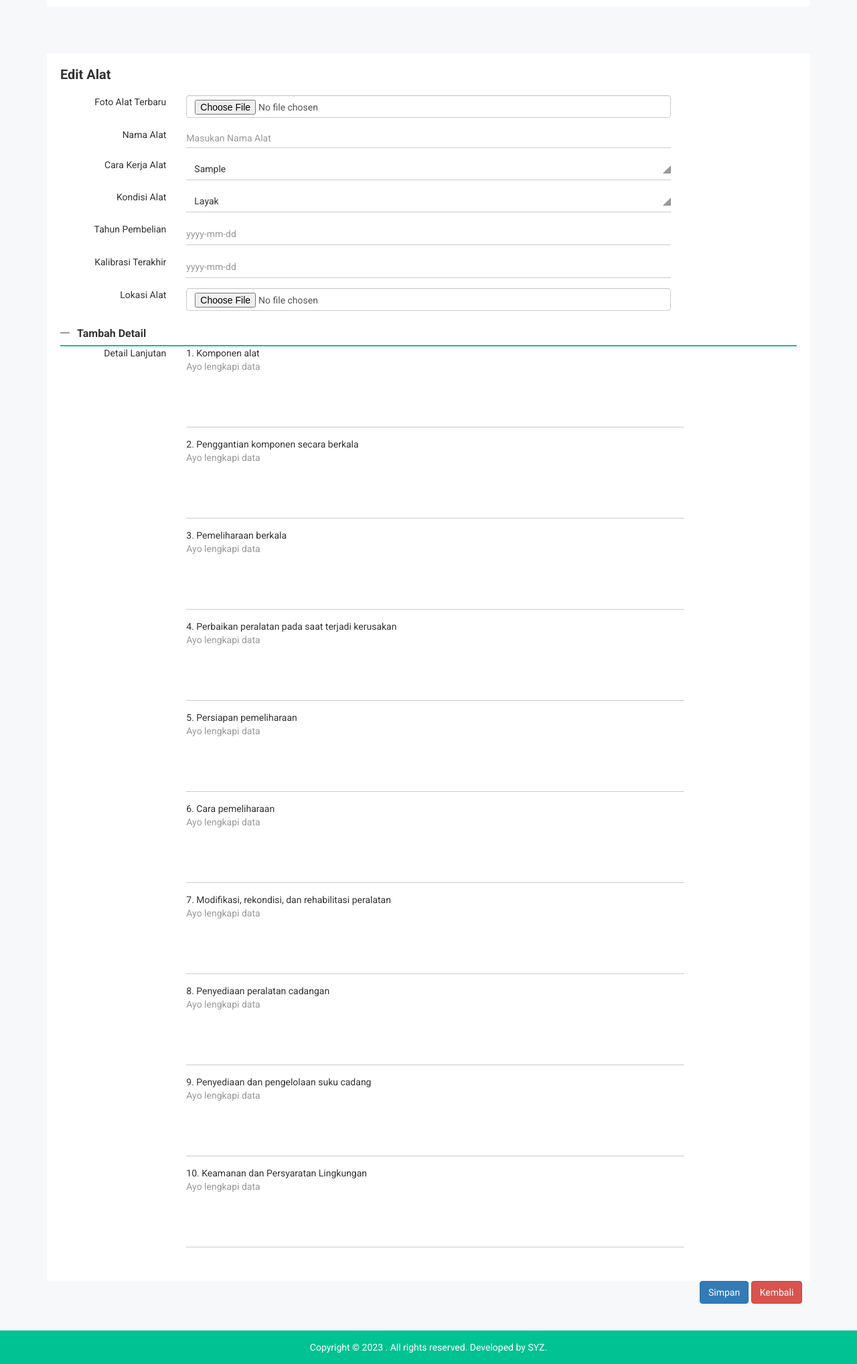
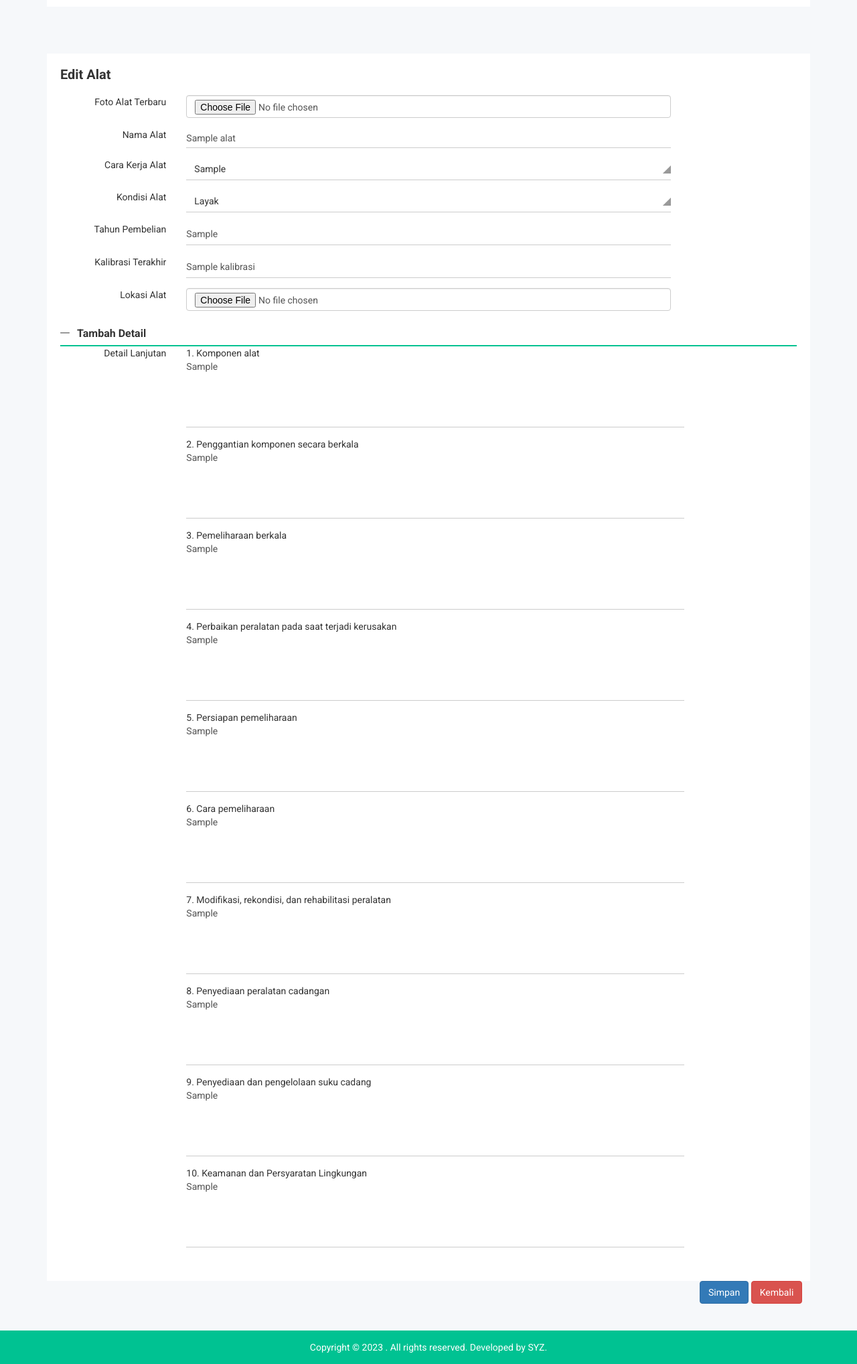
Before and after one commit to satriasapta/inventaris-alat-meteorologi, a CodeIgniter 4 app: template app/Views/admin/editalat.php in a window 1280 px wide, after a click on "Tambah Detail". Shown: the part 220-2256 px from the top of the page at 67% size. Run offline with PHP 8.4 and a stand-in for CodeIgniter, Linux system fonts and the light colour scheme; the template is opened without the code that fills it: most values are stand-ins (such as "Sample title", 1, 10 or a date in 2020); some libraries are stand-ins or nearby versions; some web fonts are replaced.

Commit message:
edit detail alat

```diff
--- a/app/Views/admin/editalat.php
+++ b/app/Views/admin/editalat.php
@@ -41,7 +41,7 @@
                                     </div>
                                     <div class="col-lg-8 col-md-7 col-sm-7 col-xs-12">
                                         <div class="nk-int-st">
-                                            <input type="text" name="nama_alat" class="form-control input-sm" placeholder="Masukan Nama Alat" required>
+                                            <input type="text" name="nama_alat" class="form-control input-sm" value="<?= $alat->nama_alat; ?>" required>
                                         </div>
                                     </div>
                                 </div>
@@ -93,7 +93,7 @@
                                         <div class="form-group nk-datapk-ctm form-elet-mg" id="data_3">
                                             <div class="input-group date nk-int-st">
                                                 <span class="input-group-addon"></span>
-                                                <input type="text" name="tahun_pembelian" class="form-control" value="" placeholder="yyyy-mm-dd" required>
+                                                <input type="text" name="tahun_pembelian" class="form-control" value="<?= $alat->tahun_pembelian; ?>" placeholder="yyyy-mm-dd" required>
                                             </div>
                                         </div>
                                     </div>
@@ -110,7 +110,7 @@
                                         <div class="form-group nk-datapk-ctm form-elet-mg" id="data_2">
                                             <div class="input-group date nk-int-st">
                                                 <span class="input-group-addon"></span>
-                                                <input type="text" name="kalibrasi" class="form-control" value="" placeholder="yyyy-mm-dd" required>
+                                                <input type="text" name="kalibrasi" class="form-control" value="<?= $alat->kalibrasi ?>"placeholder="yyyy-mm-dd" required>
                                             </div>
                                         </div>
                                     </div>
@@ -125,7 +125,7 @@
                                     </div>
                                     <div class="col-lg-8 col-md-7 col-sm-7 col-xs-12">
                                         <div class="nk-int-st">
-                                            <input type="file" name="lokasi_alat" class="form-control" required>
+                                            <input type="file" name="lokasi_alat" class="form-control" value="<?= $alat->lokasi_alat; ?>" required>
                                         </div>
                                     </div>
                                 </div>
@@ -158,7 +158,7 @@
                                                                         <div class="form-group">
                                                                             <label>1. Komponen alat</label>
                                                                             <div class="nk-int-st">
-                                                                                <textarea class="form-control" rows="5" placeholder="Ayo lengkapi data" name="komponen_alat"></textarea>
+                                                                                <textarea class="form-control" rows="5" placeholder="Ayo lengkapi data" name="komponen_alat"><?= $alat->komponen_alat; ?></textarea>
                                                                             </div>
                                                                         </div>
                                                                     </div>
@@ -173,7 +173,7 @@
                                                                         <div class="form-group">
                                                                             <label>2. Penggantian komponen secara berkala</label>
                                                                             <div class="nk-int-st">
-                                                                                <textarea class="form-control" rows="5" placeholder="Ayo lengkapi data" name="penggantian_komponen"></textarea>
+                                                                                <textarea class="form-control" rows="5" placeholder="Ayo lengkapi data" value="" name="penggantian_komponen"><?= $alat->penggantian_komponen; ?></textarea>
                                                                             </div>
                                                                         </div>
                                                                     </div>
@@ -188,7 +188,7 @@
                                                                         <div class="form-group">
                                                                             <label>3. Pemeliharaan berkala</label>
                                                                             <div class="nk-int-st">
-                                                                                <textarea class="form-control" rows="5" placeholder="Ayo lengkapi data" name="pemeliharaan_alat"></textarea>
+                                                                                <textarea class="form-control" rows="5" placeholder="Ayo lengkapi data" value="" name="pemeliharaan_alat"><?= $alat->pemeliharaan_alat; ?></textarea>
                                                                             </div>
                                                                         </div>
                                                                     </div>
@@ -203,7 +203,7 @@
                                                                         <div class="form-group">
                                                                             <label>4. Perbaikan peralatan pada saat terjadi kerusakan</label>
                                                                             <div class="nk-int-st">
-                                                                                <textarea class="form-control" rows="5" placeholder="Ayo lengkapi data" name="perbaikan_alat"></textarea>
+                                                                                <textarea class="form-control" rows="5" placeholder="Ayo lengkapi data" value="" name="perbaikan_alat"><?= $alat->perbaikan_alat; ?></textarea>
                                                                             </div>
                                                                         </div>
                                                                     </div>
@@ -218,7 +218,7 @@
                                                                         <div class="form-group">
                                                                             <label>5. Persiapan pemeliharaan</label>
                                                                             <div class="nk-int-st">
-                                                                                <textarea class="form-control" rows="5" placeholder="Ayo lengkapi data" name="persiapan_pemeliharaan"></textarea>
+                                                                                <textarea class="form-control" rows="5" placeholder="Ayo lengkapi data" value=""name="persiapan_pemeliharaan"><?= $alat->persiapan_pemeliharaan; ?></textarea>
                                                                             </div>
                                                                         </div>
                                                                     </div>
@@ -233,7 +233,7 @@
                                                                         <div class="form-group">
                                                                             <label>6. Cara pemeliharaan</label>
                                                                             <div class="nk-int-st">
-                                                                                <textarea class="form-control" rows="5" placeholder="Ayo lengkapi data" name="cara_pemeliharaan"></textarea>
+                                                                                <textarea class="form-control" rows="5" placeholder="Ayo lengkapi data" name="cara_pemeliharaan" value=""><?= $alat->cara_pemeliharaan; ?></textarea>
                                                                             </div>
                                                                         </div>
                                                                     </div>
@@ -248,7 +248,7 @@
                                                                         <div class="form-group">
                                                                             <label>7. Modifikasi, rekondisi, dan rehabilitasi peralatan</label>
                                                                             <div class="nk-int-st">
-                                                                                <textarea class="form-control" rows="5" placeholder="Ayo lengkapi data" name="modifikasi_alat"></textarea>
+                                                                                <textarea class="form-control" rows="5" placeholder="Ayo lengkapi data" name="modifikasi_alat" value=""><?= $alat->modifikasi_alat; ?></textarea>
                                                                             </div>
                                                                         </div>
                                                                     </div>
@@ -263,7 +263,7 @@
                                                                         <div class="form-group">
                                                                             <label>8. Penyediaan peralatan cadangan</label>
                                                                             <div class="nk-int-st">
-                                                                                <textarea class="form-control" rows="5" placeholder="Ayo lengkapi data" name="penyediaan_alat"></textarea>
+                                                                                <textarea class="form-control" rows="5" placeholder="Ayo lengkapi data" name="penyediaan_alat" value=""><?= $alat->penyediaan_alat; ?></textarea>
                                                                             </div>
                                                                         </div>
                                                                     </div>
@@ -278,7 +278,7 @@
                                                                         <div class="form-group">
                                                                             <label>9. Penyediaan dan pengelolaan suku cadang</label>
                                                                             <div class="nk-int-st">
-                                                                                <textarea class="form-control" rows="5" placeholder="Ayo lengkapi data" name="penyediaan_sukucadang"></textarea>
+                                                                                <textarea class="form-control" rows="5" placeholder="Ayo lengkapi data" name="penyediaan_sukucadang" value=""><?= $alat->penyediaan_sukucadang; ?></textarea>
                                                                             </div>
                                                                         </div>
                                                                     </div>
@@ -293,7 +293,7 @@
                                                                         <div class="form-group">
                                                                             <label>10. Keamanan dan Persyaratan Lingkungan</label>
                                                                             <div class="nk-int-st">
-                                                                                <textarea class="form-control" rows="5" placeholder="Ayo lengkapi data" name="keamanan_alat"></textarea>
+                                                                                <textarea class="form-control" rows="5" placeholder="Ayo lengkapi data" name="keamanan_alat" value=""><?= $alat->keamanan_alat; ?></textarea>
 
                                                                             </div>
                                                                         </div>
```
